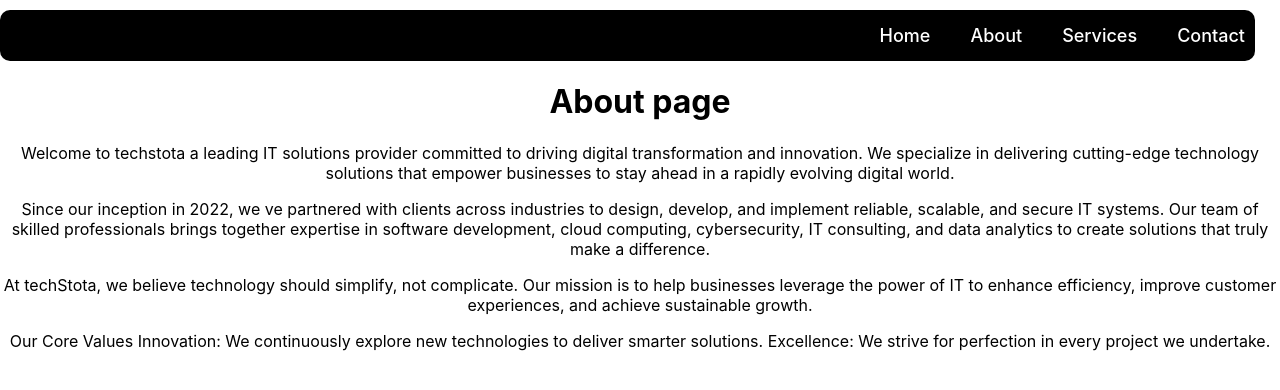
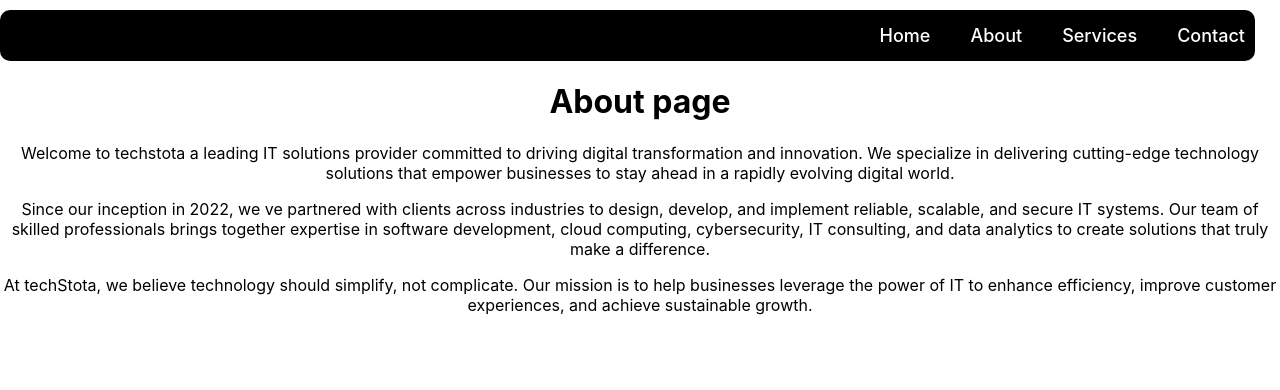
Before and after one commit to prem210106/test, a React (Create React App) app: page /about in a window 1280 px wide. Shown: the top 390 px of the page. Built offline with nearby package versions, Linux system fonts and the light colour scheme.

Commit message:
create about

```diff
--- a/src/components/About.js
+++ b/src/components/About.js
@@ -13,20 +13,15 @@
       implement reliable, scalable, and secure IT systems. Our team of skilled professionals brings together
       expertise in software development, cloud computing, cybersecurity, IT consulting, and data analytics to
       create solutions that truly make a difference.
-   </p>
+      </p>
 
-    <p>
+     <p>
       At techStota, we believe technology should simplify, not complicate. Our mission is to help
       businesses leverage the power of IT to enhance efficiency, improve customer experiences, and achieve
       sustainable growth.
-    </p>
-    <p>
-      Our Core Values
-      Innovation: We continuously explore new technologies to deliver smarter solutions.
-      Excellence: We strive for perfection in every project we undertake.
-    </p>
+      </p>
 
-      </div>
+     </div>
   );
 }
 
```
